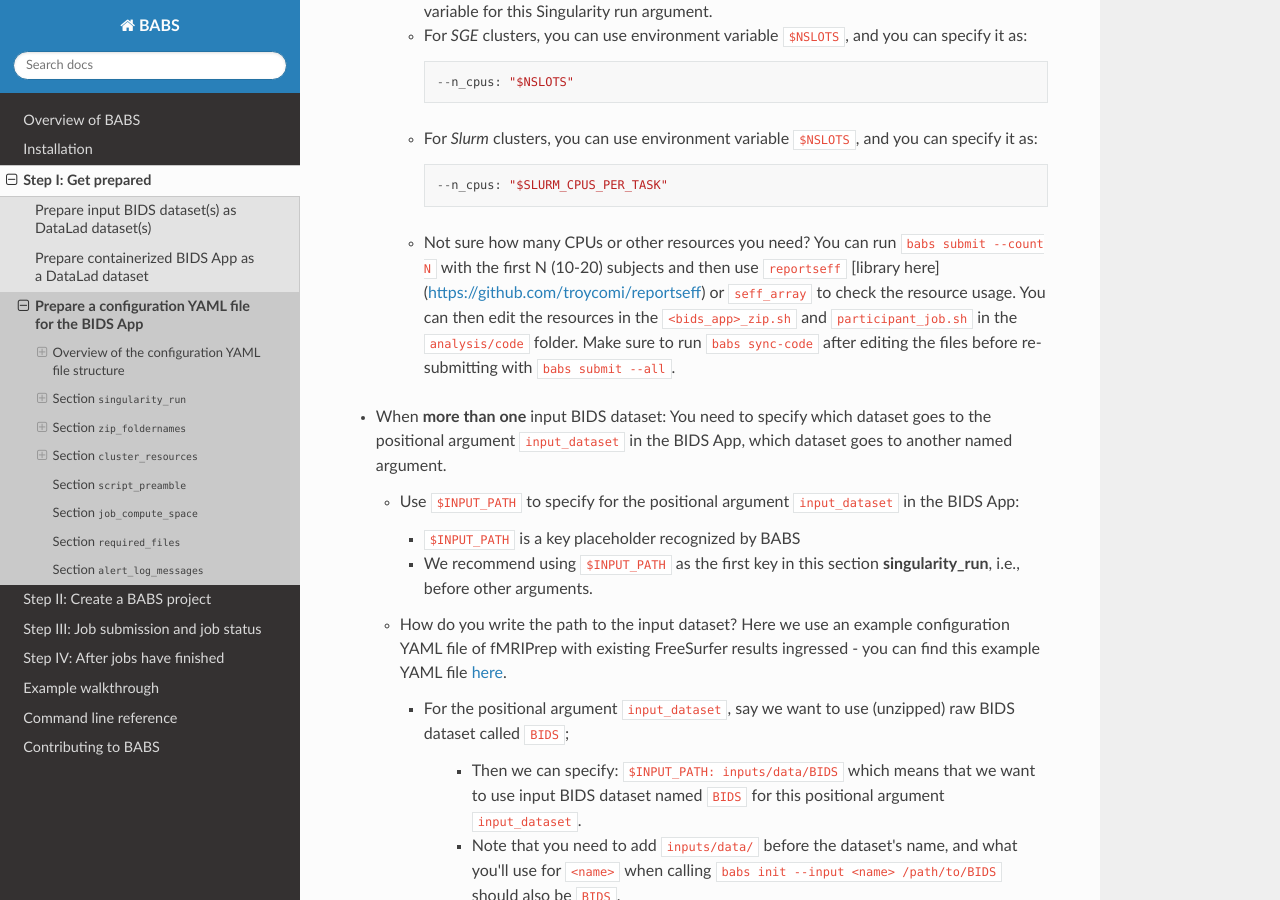
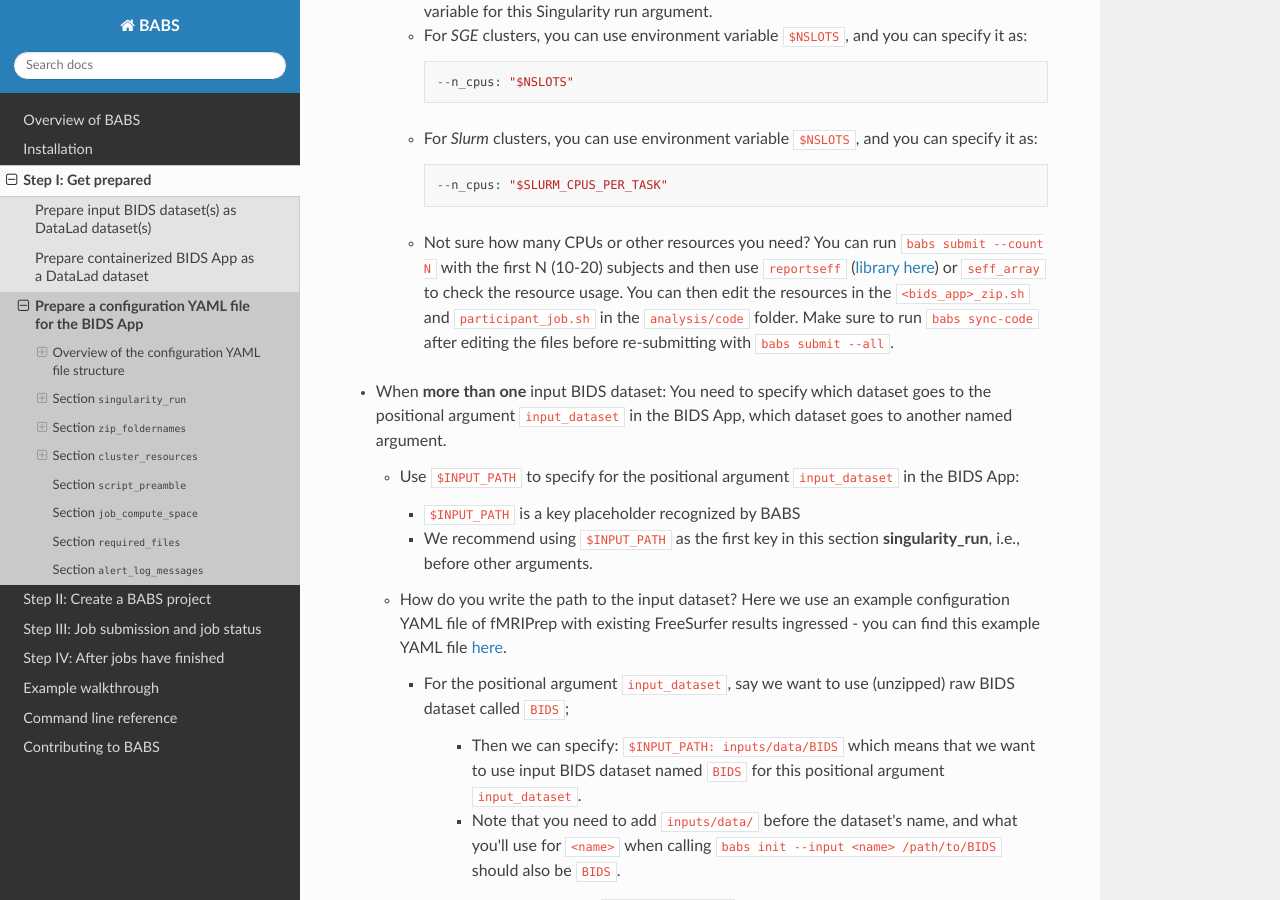
Before and after one commit to PennLINC/babs, a Sphinx documentation site: the page built from docs/preparation_config_yaml_file.rst, in a window 1280 px wide and 900 px high, scrolled down 5596 px. Built offline with Sphinx 7.4.7 and the Read the Docs theme 3.1.0, drawn with Linux system fonts in a browser that asks for light colours; the version number could not be read and is left out.

Commit message:
fix link

```diff
--- a/docs/preparation_config_yaml_file.rst
+++ b/docs/preparation_config_yaml_file.rst
@@ -253,7 +253,7 @@ Advanced - Manual of writing section ``singularity_run``
 
     * Not sure how many CPUs or other resources you need?
       You can run ``babs submit --count N`` with the first N (10-20) subjects and then use
-      ``reportseff`` [library here](https://github.com/troycomi/reportseff) or ``seff_array`` to check the resource
+      ``reportseff`` (`library here <https://github.com/troycomi/reportseff>`_) or ``seff_array`` to check the resource
       usage. You can then edit the resources in the ``<bids_app>_zip.sh`` and ``participant_job.sh`` in
       the ``analysis/code`` folder. Make sure to run ``babs sync-code`` after editing the files before
       re-submitting with ``babs submit --all``.
```
